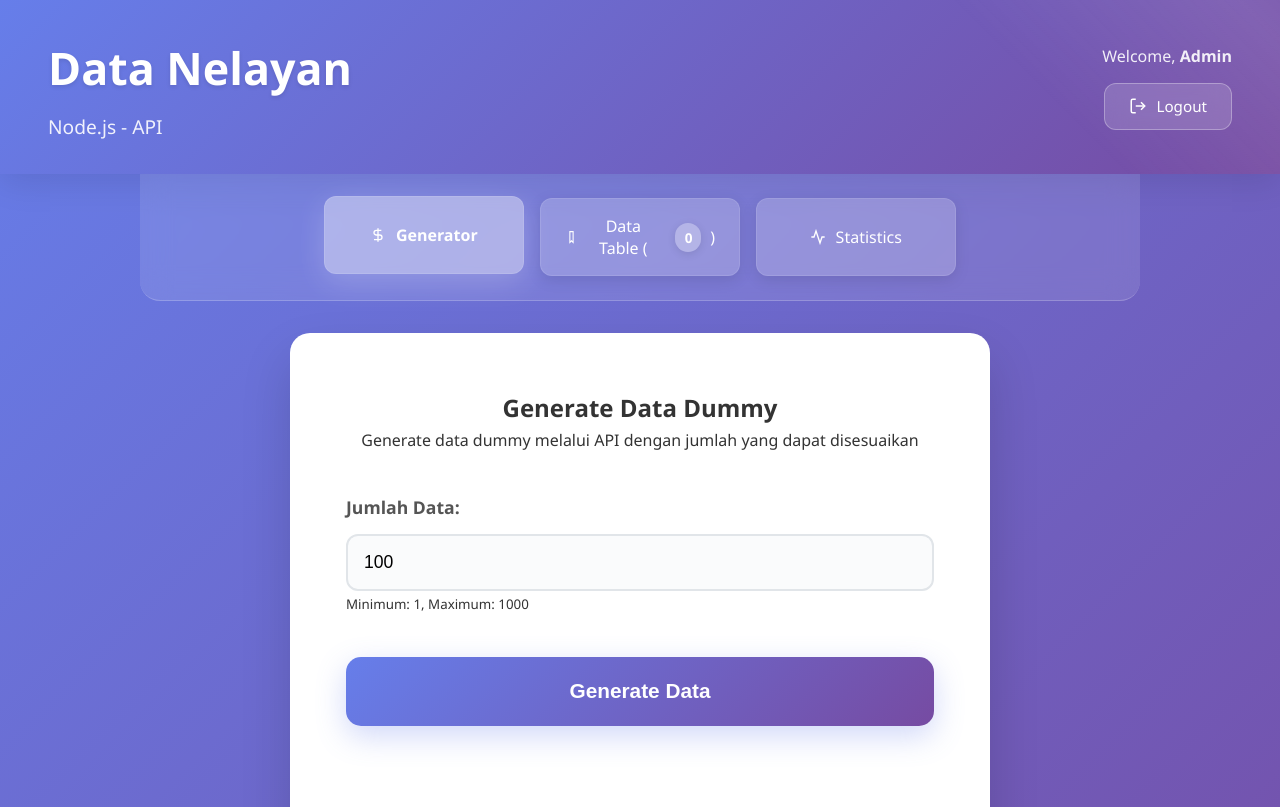
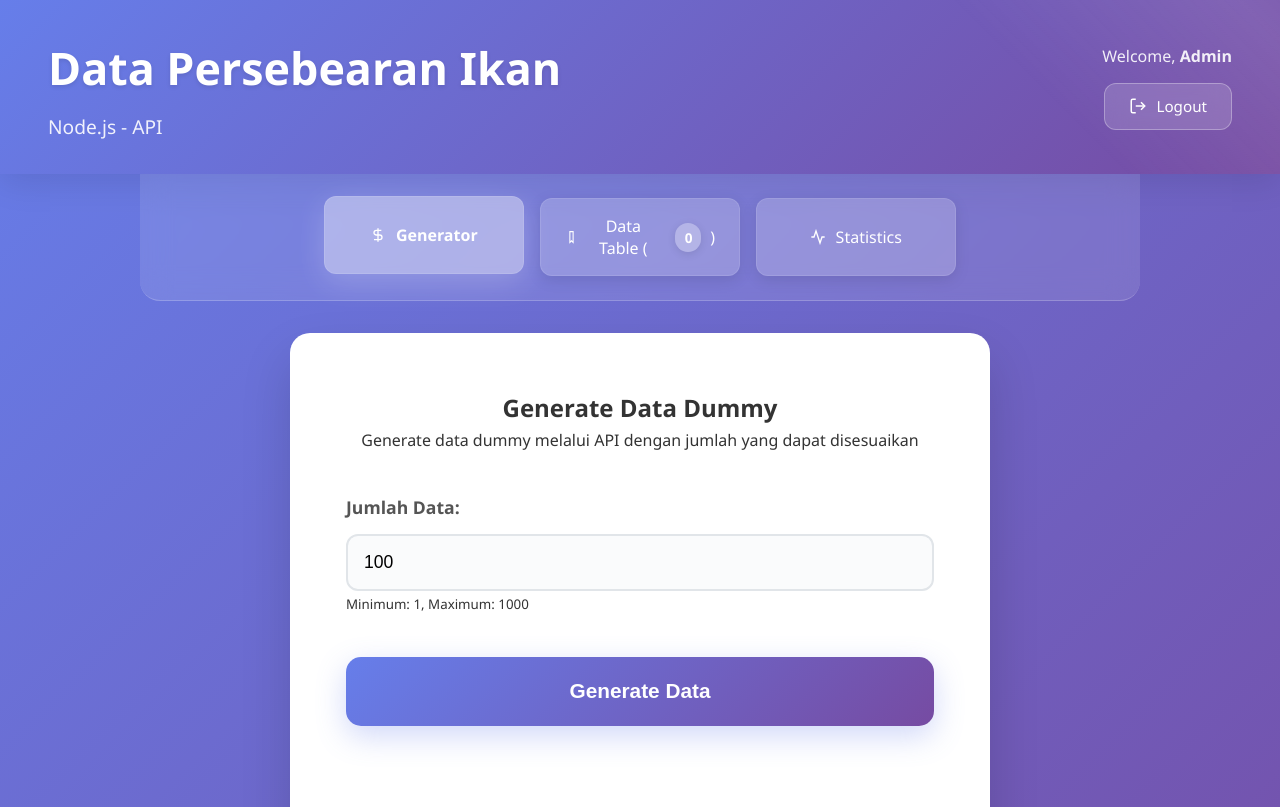
Before and after one commit to IdeaQru/datagenerator, a website: page public/index.html in a window 1280 px wide. Shown: the top 807 px of the page. Drawn offline with Linux system fonts and the light colour scheme; no server answers; sample sign-in values are in the browser's storage.

Commit message:
dataa22ee

```diff
--- a/public/index.html
+++ b/public/index.html
@@ -3,14 +3,14 @@
 <head>
     <meta charset="UTF-8">
     <meta name="viewport" content="width=device-width, initial-scale=1.0">
-    <title>Data Nelayan - Node.js API</title>
+    <title>Data Persebearan Ikan - Node.js API</title>
     <link rel="stylesheet" href="styles.css">
 </head>
 <body>
     <div class="app">
         <header class="header">
             <div class="header-left">
-                <h1>Data Nelayan</h1>
+                <h1>Data Persebearan Ikan</h1>
                 <p>Node.js - API</p>
             </div>
             <div class="header-right">
```
Also changed, not shown: public/login.html (+2 -2 lines).
